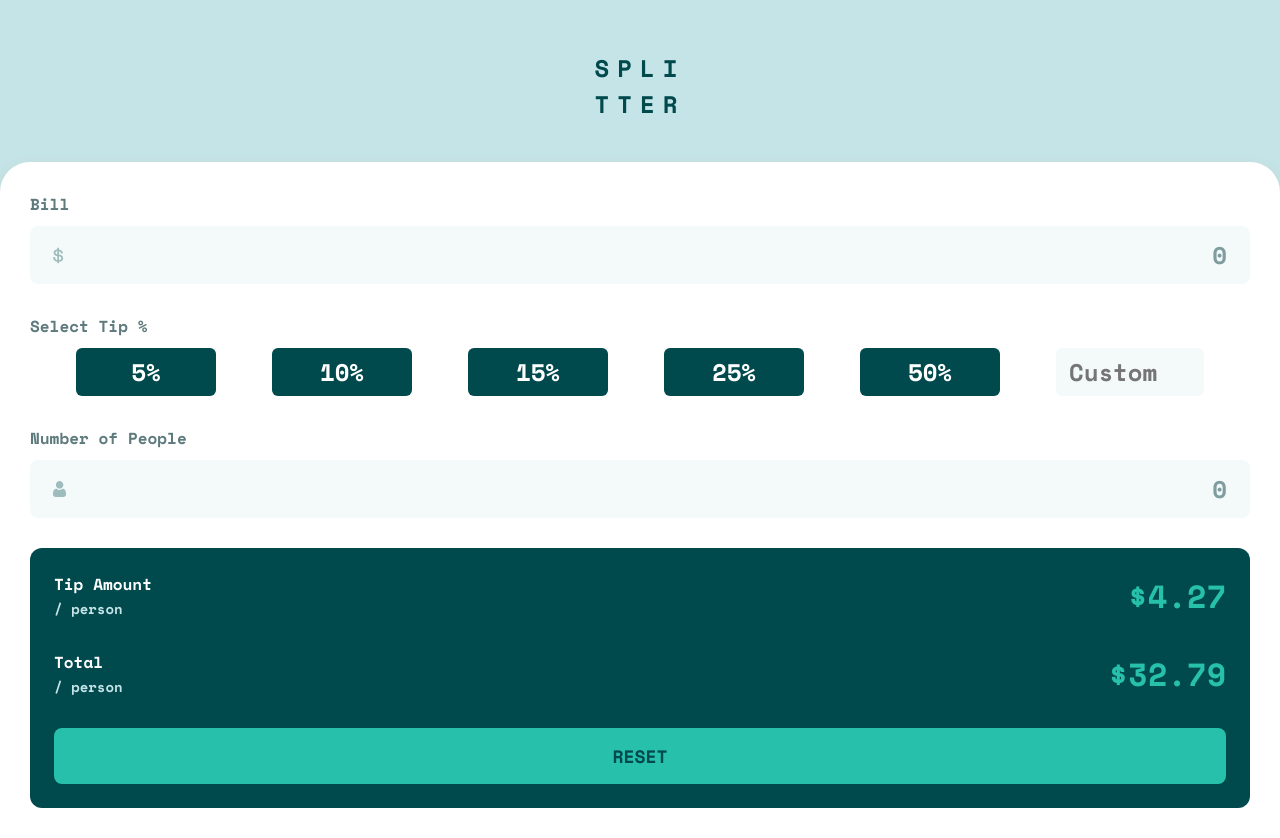
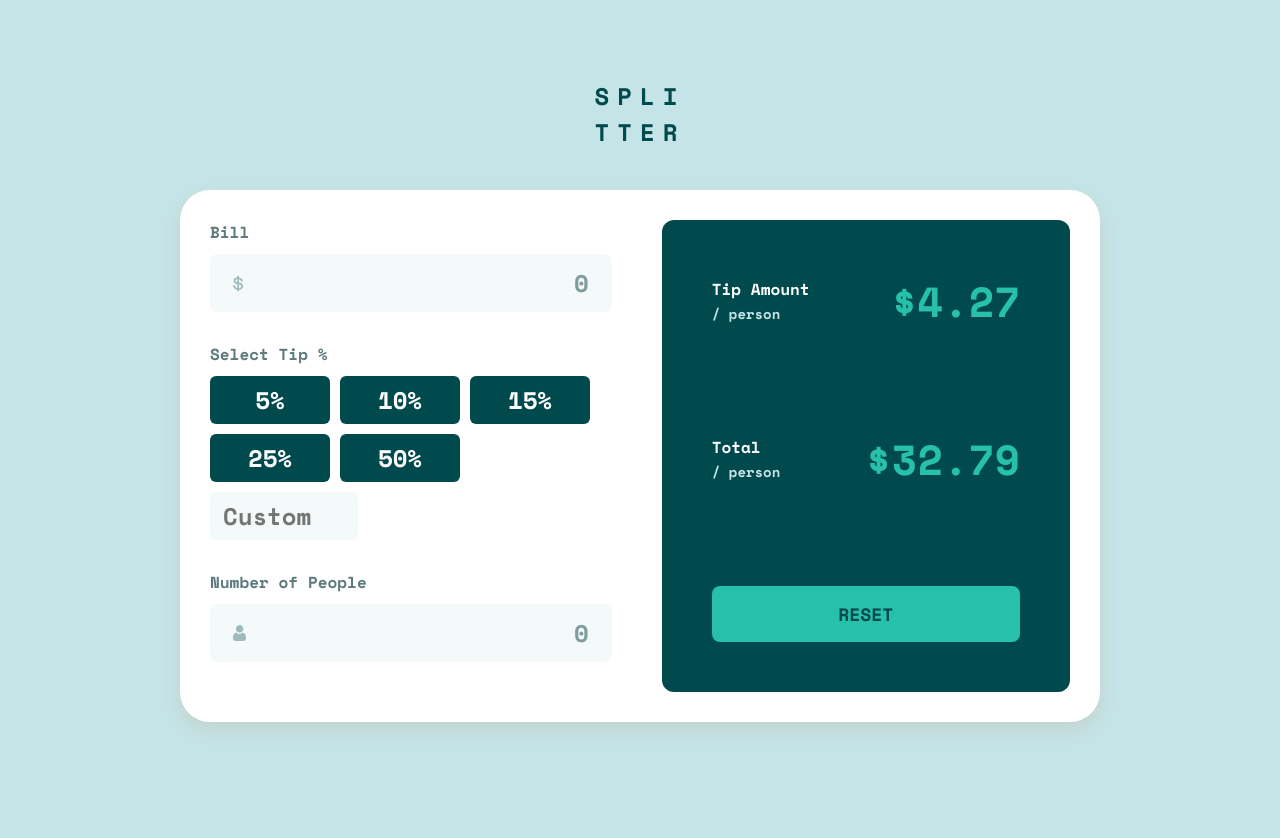
Before and after one commit to outHereSam/tip-calculator-app, a plain HTML site: page index.html in a window 1280 px wide. After the commit the page ends 800 px from the top, so only its background shows below. Drawn offline with nearby package versions, Linux system fonts and the light colour scheme.

Commit message:
Implements responsive designs

```diff
--- a/style.css
+++ b/style.css
@@ -16,6 +16,20 @@ input {
     border: solid 3px transparent;
     transition: border 0.2s ease-in;
     background-color: hsl(189, 41%, 97%);
+    appearance: none;
+    cursor: pointer;
+}
+
+/* Chrome, Safari, Edge, Opera */
+input::-webkit-outer-spin-button,
+input::-webkit-inner-spin-button {
+  -webkit-appearance: none;
+  margin: 0;
+}
+
+/* Firefox */
+input[type=number] {
+  -moz-appearance: textfield;
 }
 
 label {
@@ -73,10 +87,11 @@ input.main-fields::placeholder {
     background-position: 20px 50%;
 }
 
+
 .percentages {
     display: flex;
     flex-wrap: wrap;
-    justify-content: space-evenly;
+    justify-content: flex-start;
     gap: 10px;
 }
 
@@ -84,7 +99,7 @@ input.main-fields::placeholder {
     font-size: 24px;
     background-color: hsl(183, 100%, 15%);
     color: hsl(0, 0%, 100%);
-    width: 140px;
+    width: 120px;
     height: 48px;
     display: flex;
     justify-content: center;
@@ -95,7 +110,7 @@ input.main-fields::placeholder {
 }
 
 .tip-percentage:hover {
-    background-color: hsl(173, 61%, 77%);
+    background-color: hsl(172, 67%, 45%);
     color: hsl(183, 100%, 15%);
 }
 
@@ -108,7 +123,7 @@ input.main-fields::placeholder {
 }
 
 .selected-percentage {
-    background-color: hsl(172, 67%, 45%);
+    background-color: hsl(184, 14%, 56%);
     color: hsl(183, 100%, 15%);
 }
 
@@ -116,20 +131,22 @@ input.main-fields::placeholder {
     margin: 0 0 30px 0;
 }
 
-.section:last-of-type {
-    background-color: hsl(183, 100%, 15%);
-    padding: 24px;
-    border-radius: 12px;
+.section {
+    width: 50%;
 }
 
 .section:last-of-type {
     display: flex;
     flex-direction: column;
+    background-color: hsl(183, 100%, 15%);
+    padding: 50px;
+    border-radius: 12px;
 }
 
 .tip-amount {
     display: flex;
     justify-content: space-between;
+    align-items: center;
     margin: 0 0 30px 0;
 }
 
@@ -144,7 +161,7 @@ input.main-fields::placeholder {
 }
 
 .big-values {
-    font-size: 32px;
+    font-size: 42px;
     color: hsl(172, 67%, 45%);
 }
 
@@ -162,3 +179,36 @@ button {
 button:hover {
     background-color: hsl(173, 61%, 77%);
 }
+
+/* Tables and above */
+@media only screen and (min-width: 768px) {
+    body {
+        height: 100vh;
+        display: flex;
+        flex-direction: column;
+        justify-content: center;
+        align-items: center;
+    }
+
+    .app-name {
+        margin-top: 0;
+    }
+
+    #mainCard {
+        border-radius: 30px;
+        flex-direction: row;
+        max-width: 920px;
+        margin: 0 30px 0 30px;
+        gap: 50px;
+    }
+
+    .section:last-of-type {
+        justify-content: space-between;
+    }
+}
+
+@media only screen and (max-width: 900px) {
+    .tip-amount {
+        flex-direction: column;
+    }
+}
```
